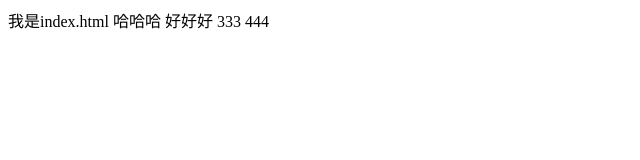
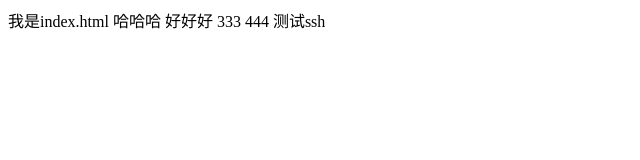
Before and after one commit to liyifand1/git-demo, a plain HTML site: page index.html in a window 1280 px wide. Shown: the full height of the page, 0-640 px from the left. Drawn offline with Linux system fonts and the light colour scheme.

Commit message:
测试ssh

```diff
--- a/index.html
+++ b/index.html
@@ -8,7 +8,7 @@
 </head>
 
 <body>
-    我是index.html 哈哈哈 好好好 333 444
+    我是index.html 哈哈哈 好好好 333 444 测试ssh
 </body>
 
 </html>
```
